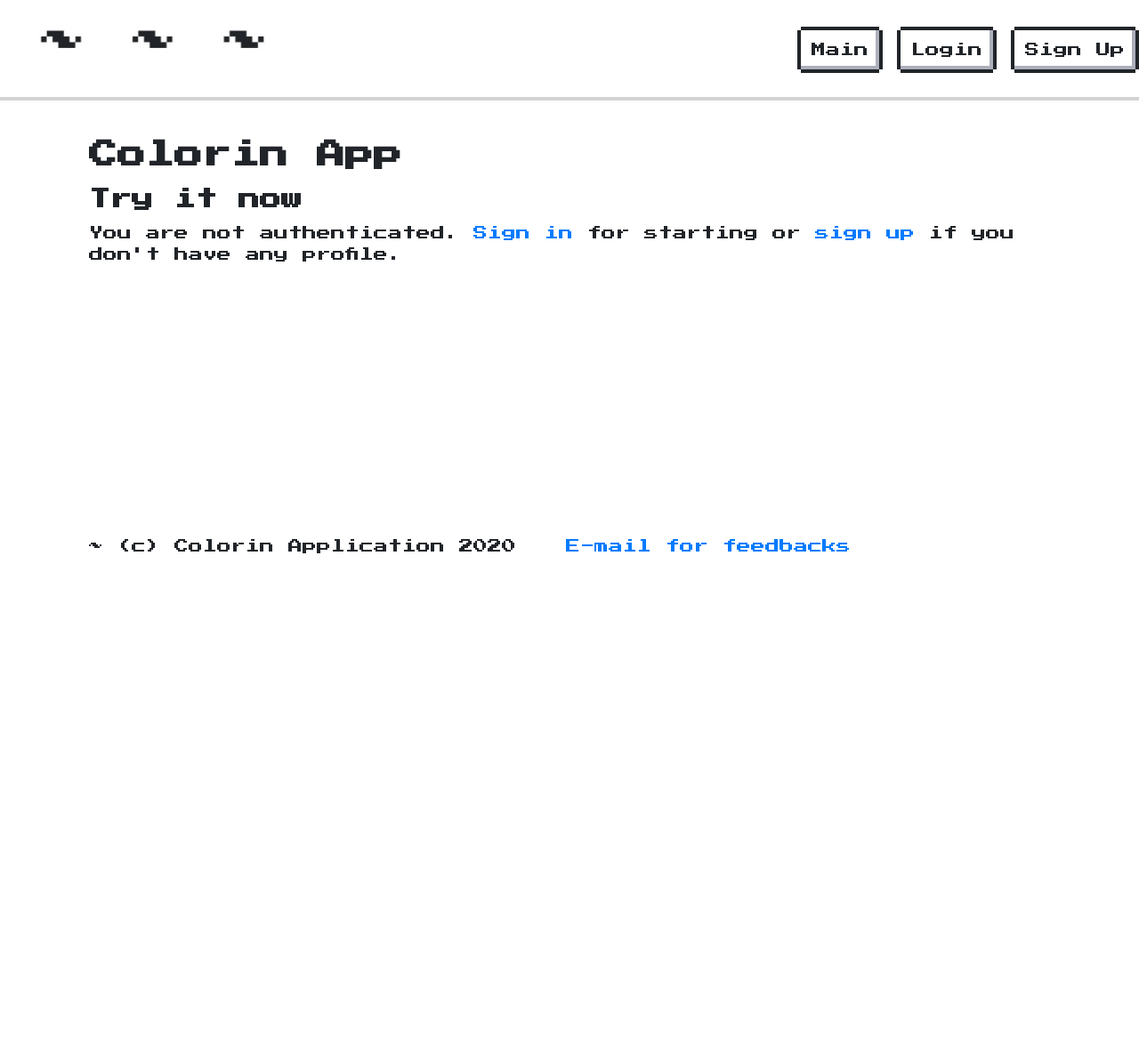
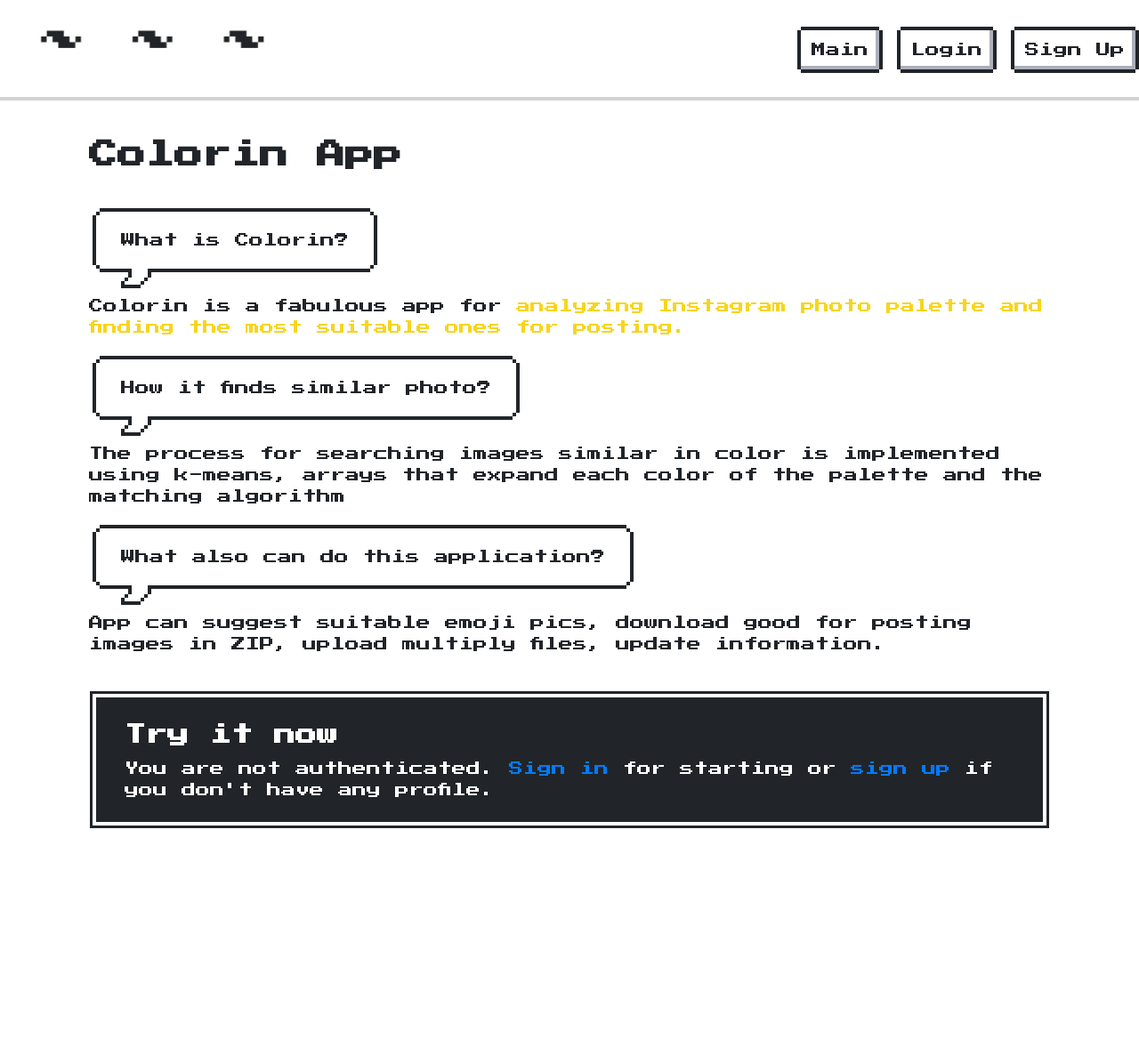
Before and after one commit to ksradau/colorin, a Python web app: template src/apps/index/jinja2/index/index.html in a window 1280 px wide. Shown: the top 1168 px of the page at 89% size. Before the commit the page ends 622 px from the top, so only its background shows below. Run offline with Jinja, Linux system fonts and the light colour scheme; the template is opened without the code that fills it, so the values that code supplies are empty; some libraries are stand-ins or nearby versions.

Commit message:
Rename templates for customization, added info about app on the main page

```diff
--- a/src/apps/authorization/urls.py
+++ b/src/apps/authorization/urls.py
@@ -9,9 +9,9 @@
 urlpatterns = [
     path("login/", LoginView.as_view(), name="login"),
     path("logout/", LogoutView.as_view(), name="logout"),
-    path("pwc/", PasswordChangeView.as_view(), name="password_change"),
+    path("password_change_form/", PasswordChangeView.as_view(), name="password_change"),
     path(
-        "pwc/done/",
+        "password_change_done/",
         PasswordChangeDoneView.as_view(),
         name="password_change_done",
     ),
--- a/src/apps/colorin/jinja2/colorin/index.html
+++ b/src/apps/colorin/jinja2/colorin/index.html
@@ -55,7 +55,7 @@
 <br/>
 {% if not emoji_match_list %}
 <p>Oh, now you don't any suitable emoji for posting :(</p>
-<p><a href="{{ url('colorin:match-emoji') }}">Match</a>> them first!</p>
+<p><a href="{{ url('colorin:match-emoji') }}">Match</a> them first!</p>
 {% else %}
 {% for emoji_name in emoji_match_list %}
     <a href="https://vk.com/images/emoji/{{ emoji_name }}.png"><img src="https://vk.com/images/emoji/{{ emoji_name }}.png" height="40px"></a>
--- a/src/apps/index/jinja2/index/index.html
+++ b/src/apps/index/jinja2/index/index.html
@@ -2,14 +2,24 @@
 
 {% block main %}
 
+
+
+<br/><p class="nes-balloon from-left">What is Colorin?</p>
+
+<p>Colorin is a fabulous app for <span class="nes-text is-warning">analyzing Instagram photo palette and finding the most suitable ones for posting.</span></p>
+<p class="nes-balloon from-left">How it finds similar photo?</p>
+<p>The process for searching images similar in color is implemented using k-means, arrays that expand each color of the palette and the matching algorithm</p>
+<p class="nes-balloon from-left">What also can do this application?</p>
+<p>App can suggest suitable emoji pics, download good for posting images in ZIP, upload multiply files, update information.</p>
+<br/>
+<div class="nes-container is-dark">
 <h2>Try it now</h2>
-
 {% if not user.is_authenticated %}
 <p>You are not authenticated. <a href="{{ url('login') }}">Sign in</a> for starting or <a href="{{ url('signup') }}">sign up</a> if you don't have any profile.</p>
 {% else %}
     <p>Let's try Colorin! Jump to your <a href="{{ url('colorin:index') }}">personal cabinet</a> for starting</p>
 {% endif %}
-
+</div>
 
 
 {% endblock %}
```
Also changed, not shown: src/apps/authorization/jinja2/registration/logged_out.html (renamed from src/apps/authorization/jinja2/registration/logout.html), src/apps/authorization/jinja2/registration/password_change_done.html (renamed from src/apps/authorization/jinja2/registration/pwc_success.html), src/apps/authorization/jinja2/registration/password_change_form.html (renamed from src/apps/authorization/jinja2/registration/pwc.html).
